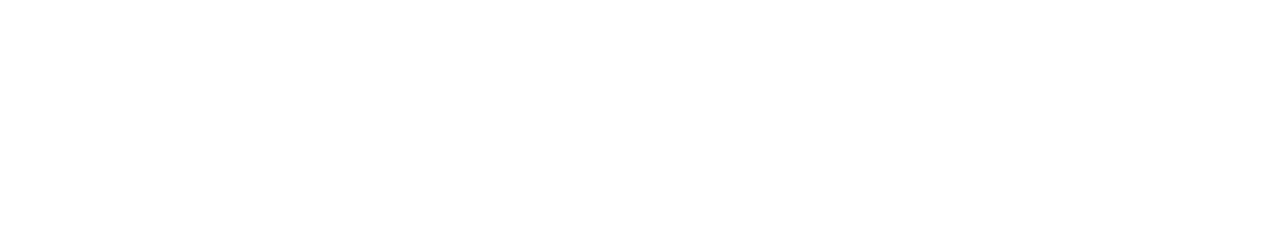
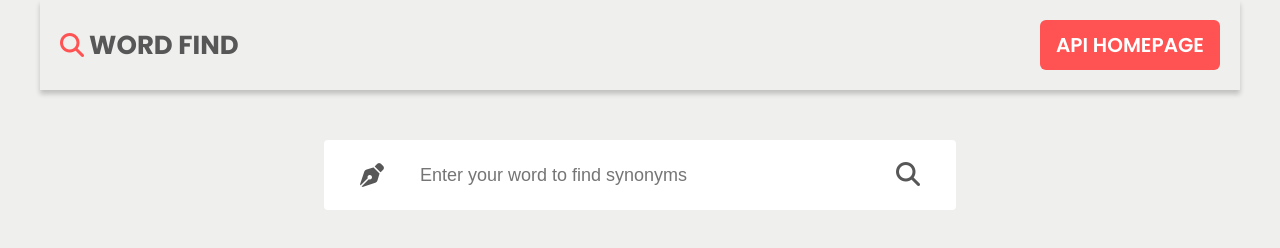
Before and after one commit to zhale-el/Synonyms-word-App, a plain HTML site: page index.html in a window 1280 px wide. Drawn offline with Linux system fonts and the light colour scheme.

Commit message:
css completed

```diff
--- a/index.html
+++ b/index.html
@@ -3,10 +3,79 @@
   <head>
     <meta charset="UTF-8" />
     <meta name="viewport" content="width=device-width, initial-scale=1.0" />
+    <title>Word Search App</title>
+    <!---------fonts awesome icon cdn------->
+    <link
+      rel="stylesheet"
+      href="https://cdnjs.cloudflare.com/ajax/libs/font-awesome/6.1.1/css/all.min.css"
+      integrity="sha512-KfkfwYDsLkIlwQp6LFnl8zNdLGxu9YAA1QvwINks4PhcElQSvqcyVLLD9aMhXd13uQjoXtEKNosOWaZqXgel0g=="
+      crossorigin="anonymous"
+      referrerpolicy="no-referrer"
+    />
     <link rel="stylesheet" href="./style.css" />
-    <title>Word Search App</title>
   </head>
   <body>
+    <main>
+      <!-----  div header-->
+      <div class="word-app-wrapper">
+        <div class="container word-app-header-content">
+          <h2 class="word-app-header-title">
+            <i class="fas fa-search"></i>
+            <span>Word find </span>
+          </h2>
+          <a
+            href="https://www.datamuse.com/api/"
+            class="word-app-header-link"
+            target="_blank"
+            >api homepage</a
+          >
+        </div>
+      </div>
+
+      <!-------- div Search box ---->
+      <div class="word-app-searchbox">
+        <div class="container word-app-searchbox-content">
+          <form id="word-search-form">
+            <div class="form-element">
+              <span class="form-icon"><i class="fa-solid fa-pen-nib"></i></span>
+              <input
+                type="text"
+                class="form-input"
+                placeholder="Enter your word to find synonyms"
+                name="search-word"
+              />
+              <button type="submit" id="submit-btn">
+                <i class="fas fa-search"></i>
+              </button>
+            </div>
+          </form>
+        </div>
+      </div>
+
+      <!-------- div spinner ---->
+      <div class="spinner">
+        <img src="./spinner.svg" alt="image loadin" />
+      </div>
+
+      <!-------- div body ---->
+      <div class="word-app-body">
+        <div class="container word-app-body-content">
+          <div id="word-list">
+            <span class="word-item">loream</span>
+            <span class="word-item">loream</span>
+            <span class="word-item">loream</span>
+            <span class="word-item">loream</span>
+            <span class="word-item">loream</span>
+            <span class="word-item">loream</span>
+            <span class="word-item">loream</span>
+          </div>
+
+          <button type="button" id="copy-btn">
+            <i class="fas fa-copy"></i> Copy
+          </button>
+        </div>
+      </div>
+    </main>
     <script src="./script.js"></script>
   </body>
 </html>
--- a/style.css
+++ b/style.css
@@ -0,0 +1,156 @@
+@import url("https://fonts.googleapis.com/css2?family=Poppins:wght@200;400;500;600;700;800;900&display=swap");
+
+:root {
+  --dark-color: #575757;
+  --red-color: #ff5252;
+  --dark-red-color: #ff4141;
+  --light-color: #fff;
+  --light-gray-color: #efefee;
+  --transition: all 0.3s ease-in-out;
+}
+
+* {
+  padding: 0;
+  margin: 0;
+  box-sizing: border-box;
+}
+html {
+  font-size: 10px;
+}
+body {
+  background-color: var(--light-gray-color);
+  color: var(--dark-color);
+  font-family: "Poppins", sans-serif;
+  font-size: 1.6rem;
+}
+button {
+  background-color: transparent;
+  border: none;
+  outline: none;
+  text-transform: uppercase;
+  cursor: pointer;
+}
+
+.container {
+  max-width: 1200px;
+  margin: 0 auto;
+  padding: 2rem;
+}
+.word-app-header-content {
+  box-shadow: 0 4px 5px 0 rgba(0, 0, 0, 0.2);
+  /* background-color: var(--light-color); */
+  display: flex;
+  align-items: center;
+  justify-content: space-between;
+}
+
+.word-app-header-title {
+  text-transform: uppercase;
+}
+.word-app-header-title i {
+  color: var(--red-color);
+}
+
+.word-app-header-title span {
+  font-size: 2.6rem;
+}
+.word-app-header-link {
+  text-transform: uppercase;
+  text-decoration: none;
+  background-color: var(--red-color);
+  color: var(--light-color);
+  display: inline-block;
+  font-size: 2rem;
+  font-weight: 600;
+  padding: 1rem 1.6rem;
+  border-radius: 6px;
+  transition: var(--transition);
+  display: none;
+}
+
+.word-app-header-link:hover {
+  background-color: var(--dark-red-color);
+}
+.word-app-searchbox {
+  margin-top: 3rem;
+}
+.word-app-searchbox-content {
+  display: flex;
+  align-items: center;
+  justify-content: center;
+}
+.form-element {
+  background-color: var(--light-color);
+  height: 70px;
+  display: flex;
+  align-items: center;
+  justify-content: space-between;
+  padding: 1rem 2rem;
+  border-radius: 4px;
+}
+.form-icon,
+#submit-btn {
+  color: var(--dark-color);
+  font-size: 2.4rem;
+  margin: 0 1.6rem;
+}
+.form-input {
+  color: var(--dark-color);
+  font-size: 1.8rem;
+  padding: 1rem 2rem;
+  border: none;
+  outline: 0;
+  width: 100%;
+}
+.word-app-body {
+  display: none;
+}
+.word-app-body-content {
+  width: 800px;
+  margin: 0 auto;
+}
+#word-list {
+  background-color: var(--light-color);
+  border-radius: 4px;
+  padding: 3rem;
+  box-shadow: 0 1px 5px 0 rgba(0, 0, 0, 0.15);
+}
+.word-item {
+  font-size: 1.7rem;
+  font-weight: 500;
+  box-shadow: 0 1px 5px 0 rgba(0, 0, 0, 0.15);
+  padding: 0.8rem 1.6rem;
+  margin: 1rem 0.7rem;
+  display: inline-block;
+  opacity: 0.9;
+  border-radius: 3px;
+  overflow: hidden;
+}
+#copy-btn {
+  background-color: var(--red-color);
+  color: var(--light-color);
+  padding: 1.5rem 2rem;
+  margin-top: 4rem;
+  font-size: 1.8rem;
+  font-weight: 600;
+  border-radius: 4px;
+  transition: var(--transition);
+  cursor: pointer;
+}
+#copy-btn:hover {
+  background-color: var(--dark-red-color);
+}
+.spinner {
+  display: flex;
+  align-items: center;
+  justify-content: center;
+  display: none;
+}
+@media screen and (min-width: 768px) {
+  .word-app-header-link {
+    display: block;
+  }
+  .form-input {
+    min-width: 480px;
+  }
+}
```
Also changed, not shown: spinner.svg (added), text.txt (added).
